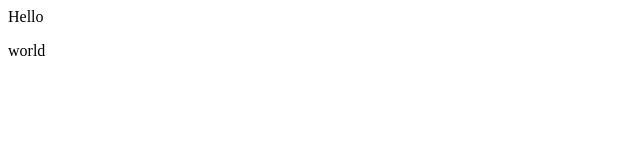
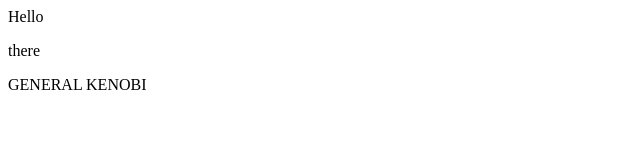
Before and after one commit to stephenmccreary-transmute/demorepo, a plain HTML site: page index.html in a window 1280 px wide. Shown: the whole page, without its empty margins (0-640 px from the left). Drawn offline with Linux system fonts and the light colour scheme.

Commit message:
General Kenobi

```diff
--- a/index.html
+++ b/index.html
@@ -1,2 +1,4 @@
 <div>Hello</div>
-<p>world</p>
+<p>there</p>
+
+<p>GENERAL KENOBI</p>
```
